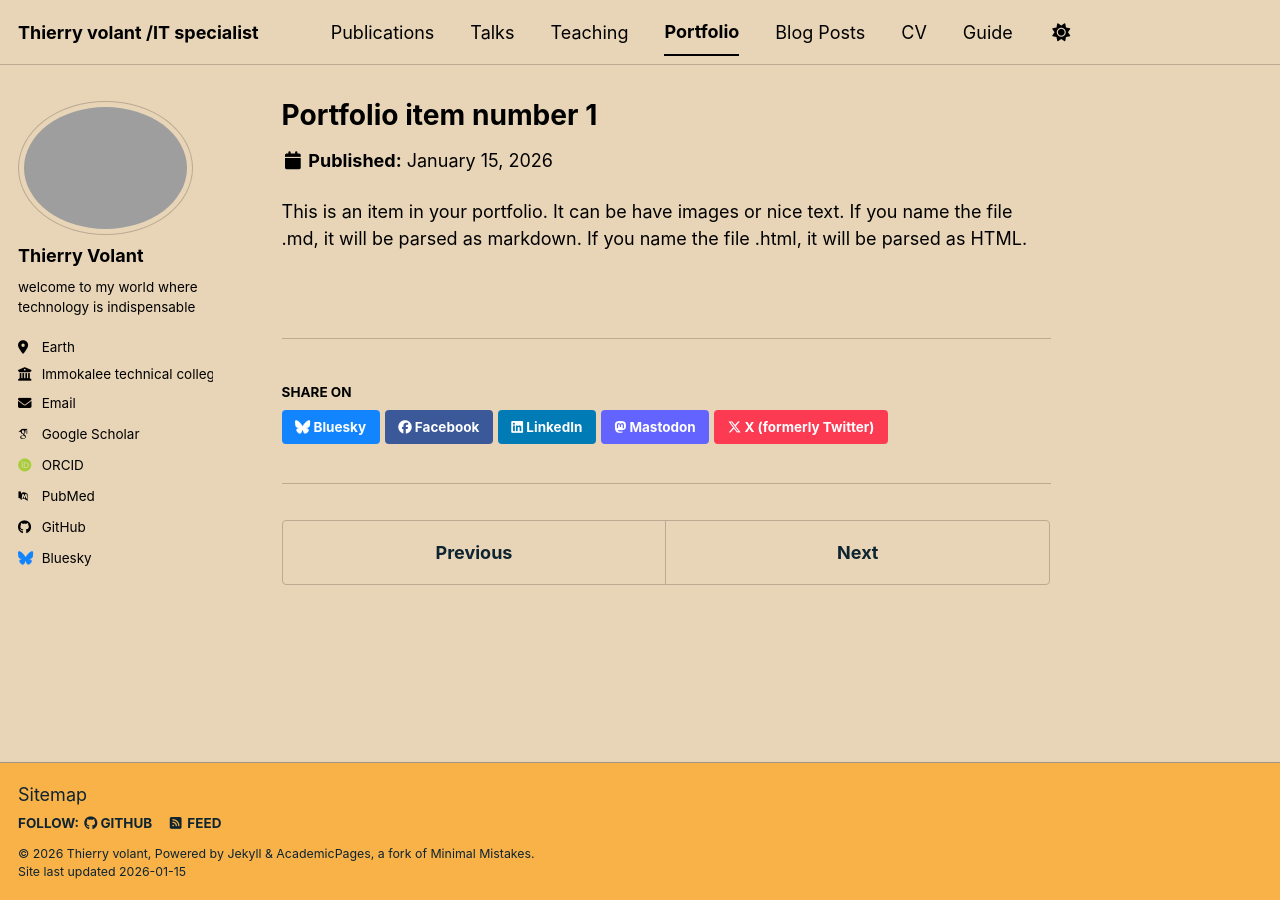
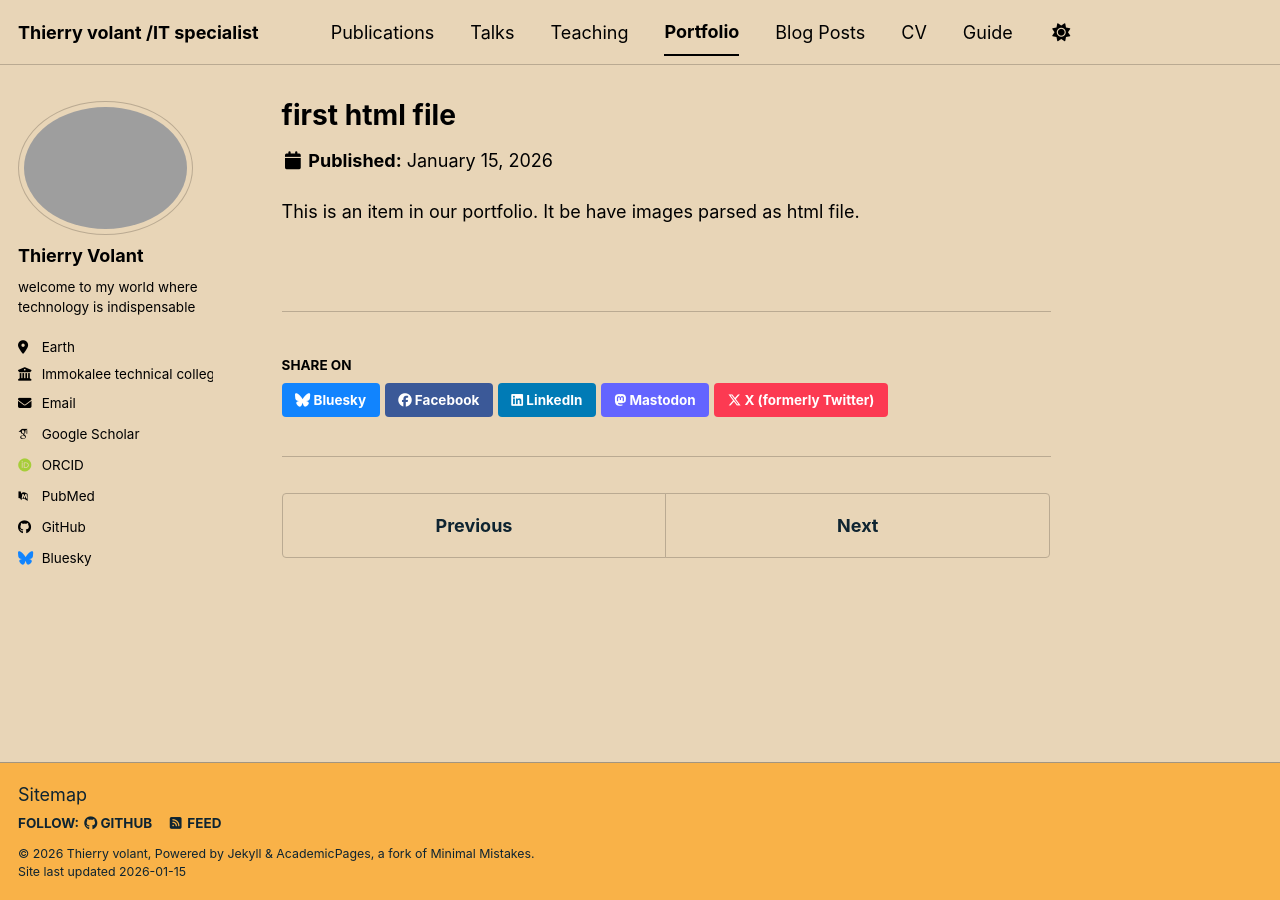
Before and after one commit to Thierry-lgtm/Thierrylgtm.github.io, a Jekyll site: the page built from _portfolio/portfolio-1.md, in a window 1280 px wide. Built offline with Jekyll 4.4.1, drawn with Linux system fonts in a browser that asks for light colours; some web fonts are replaced; a script bundle is joined from its source files by our own code; library files that are not in the unit come from our copies.

Commit message:
Update portfolio-1.html

```diff
--- a/_portfolio/portfolio-1.md
+++ b/_portfolio/portfolio-1.md
@@ -1,7 +1,7 @@
 ---
-title: "Portfolio item number 1"
-excerpt: "Short description of portfolio item number 1<br/><img src='/images/500x300.png'>"
+title: "first html file"
+excerpt: "image that can help you fully understand our missions1<br/><img src='/images/500x300.png'>"
 collection: portfolio
 ---
 
-This is an item in your portfolio. It can be have images or nice text. If you name the file .md, it will be parsed as markdown. If you name the file .html, it will be parsed as HTML.
+This is an item in our portfolio. It be have images parsed as html file.
```
